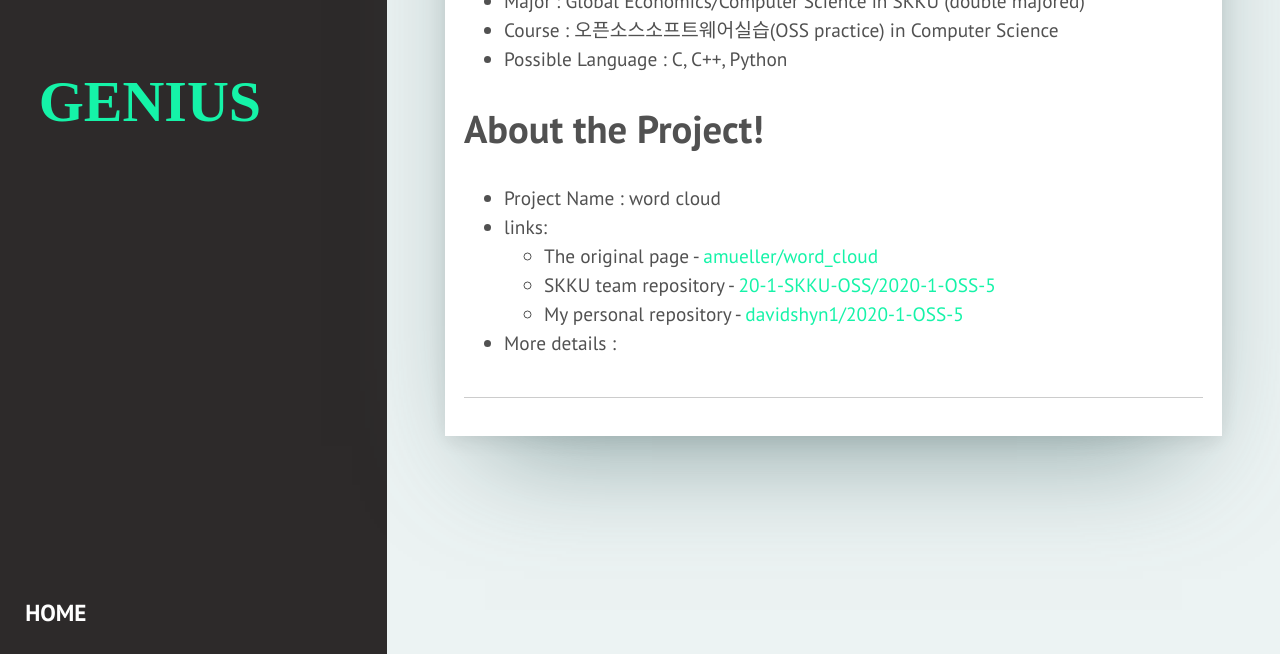
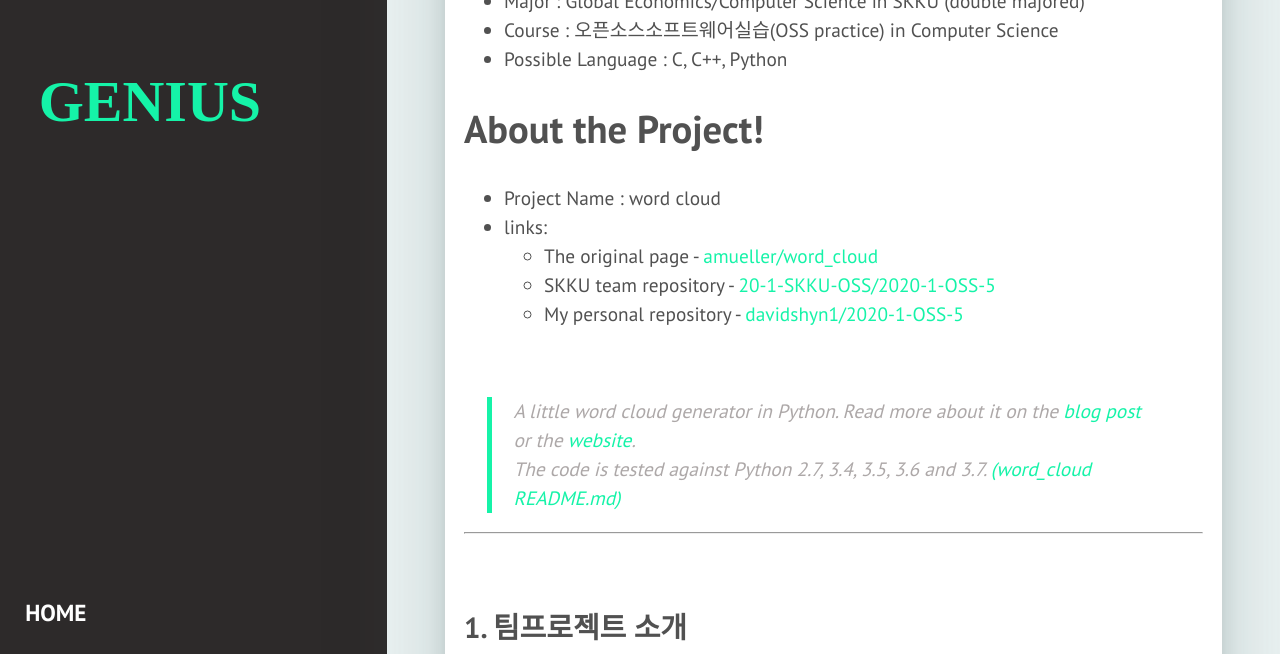
Before and after one commit to davidshyn1/davidshyn1.github.io, a Jekyll site: the page built from _posts/2020-05-24-Introduction.md, in a window 1280 px wide and 1400 px high, scrolled down 498 px. Shown: the top 654 px of the window. Built offline with Jekyll 4.4.1, drawn with Linux system fonts in a browser that asks for light colours; some web fonts are replaced; some of the changed text lies outside the part shown; grey boxes are pictures that could not be loaded.

Commit message:
Update 2020-05-24-Introduction.md

```diff
--- a/_posts/2020-05-24-Introduction.md
+++ b/_posts/2020-05-24-Introduction.md
@@ -22,9 +22,35 @@
     - The original page - [amueller/word_cloud][original_page]
     - SKKU team repository - [20-1-SKKU-OSS/2020-1-OSS-5][Groupreposit]
     - My personal repository - [davidshyn1/2020-1-OSS-5][personalreposit]
-- More details :
 
+<br>
 
+>A little word cloud generator in Python. Read more about it on the [blog post][blog_post] or the [website][website].<br>
+>The code is tested against Python 2.7, 3.4, 3.5, 3.6 and 3.7. [_(word_cloud README.md)_][README.md]<br>
+<hr>
+<br>
+
+## 1. 팀프로젝트 소개
+![example][example]<br>
+* 텍스트 내의 단어들을 중요도(문서 내 등장횟수)를 기준으로 구분하여 특정한 이미지 영역(mask) 내부에 시각화하는 프로젝트<br>
+* [GitHub repository][word_cloud]<br>
+<br>
+
+## 2. 프로젝트로 선정한 이유
+* 팀원들이 공통적으로 할 수 있는 언어가 python이고 실생활에 활용도가 높아보이는 프로젝트라서 선정함<br>
+* 영어 위주의 프로젝트라 한글을 더 잘 활용할 수 있는 기능을 만들고자 선정함<br>
+<br>
+
+## 3. 기여방식 / 활동시 중점내용
+* 새로운 기능 추가(시각화 된 텍스트 방향 등)<br>
+* 영어 위주로 구현이 가능한 프로젝트라 한글로 구현하는 기능을 추가(현 프로젝트에서도 한글로 구현이 가능하지만 영어는 띄어쓰기 기준인 반면 한글은 조사 등이 있음)<br>
+<br>
+
+[blog_post]: http://peekaboo-vision.blogspot.de/2012/11/a-wordcloud-in-python.html
+[website]: http://amueller.github.io/word_cloud/
+[README.md]: https://github.com/amueller/word_cloud/blob/master/README.md
+[example]: https://github.com/amueller/word_cloud/raw/master/examples/constitution.png
+[word_cloud]: https://github.com/amueller/word_cloud
 [Groupreposit]: https://github.com/20-1-SKKU-OSS/2020-1-OSS-5
 [original_page]: https://github.com/amueller/word_cloud
 [personalreposit]: https://github.com/davidshyn1/2020-1-OSS-5
```
